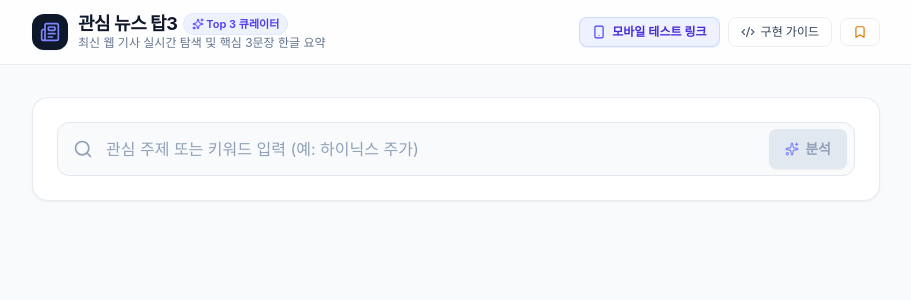
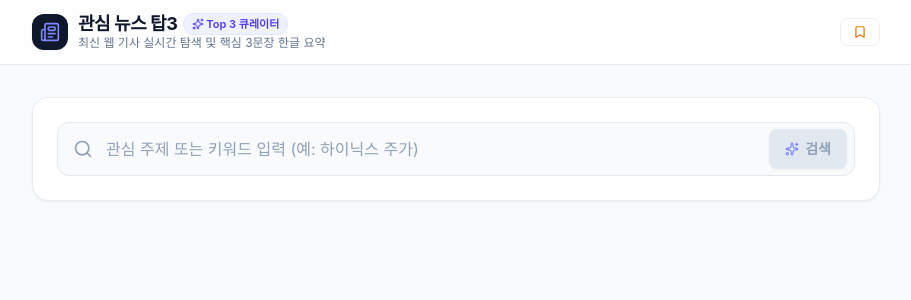
Before and after one commit to koreaseman-ux/summary_article, a React (Vite) app: page / in a window 1280 px wide. Shown: the top 300 px of the page, without its empty margins (184-1095 px from the left). Built offline with nearby package versions, Linux system fonts and the light colour scheme; a web font is replaced by a local one.

Commit message:
feat: simplify header buttons and update search button label to '검색'

```diff
--- a/src/App.tsx
+++ b/src/App.tsx
@@ -151,9 +151,7 @@ export default function App() {
     <div className="min-h-screen flex flex-col bg-slate-50 text-slate-900 selection:bg-indigo-100 selection:text-indigo-900 pb-16">
       {/* Sticky Top Header */}
       <Header
-        onOpenApiGuide={() => setIsApiGuideOpen(true)}
         onOpenBookmarks={() => setIsBookmarksOpen(true)}
-        onOpenMobileConnect={() => setIsMobileConnectOpen(true)}
         bookmarkCount={bookmarks.length}
       />
 
--- a/src/components/Header.tsx
+++ b/src/components/Header.tsx
@@ -1,17 +1,13 @@
 import React from 'react';
-import { Sparkles, Code2, Bookmark, Newspaper, Smartphone } from 'lucide-react';
+import { Sparkles, Bookmark, Newspaper } from 'lucide-react';
 
 interface HeaderProps {
-  onOpenApiGuide: () => void;
   onOpenBookmarks: () => void;
-  onOpenMobileConnect: () => void;
   bookmarkCount: number;
 }
 
 export const Header: React.FC<HeaderProps> = ({
-  onOpenApiGuide,
   onOpenBookmarks,
-  onOpenMobileConnect,
   bookmarkCount,
 }) => {
   return (
@@ -39,25 +35,6 @@ export const Header: React.FC<HeaderProps> = ({
 
         {/* Action Buttons */}
         <div className="flex items-center gap-1.5 sm:gap-2">
-          {/* Mobile Test Link Button */}
-          <button
-            onClick={onOpenMobileConnect}
-            className="flex items-center gap-1.5 px-3 py-1.5 text-xs font-semibold text-indigo-700 bg-indigo-50 hover:bg-indigo-100 rounded-lg transition-colors border border-indigo-200/80 shadow-2xs"
-            title="스마트폰에서 테스트하기"
-          >
-            <Smartphone className="w-3.5 h-3.5 text-indigo-600" />
-            <span>모바일 테스트 링크</span>
-          </button>
-
-          <button
-            onClick={onOpenApiGuide}
-            className="hidden sm:flex items-center gap-1.5 px-3 py-1.5 text-xs font-medium text-slate-700 hover:text-slate-900 hover:bg-slate-100 rounded-lg transition-colors border border-slate-200/70"
-            title="웹앱 구현 및 API 연동 가이드"
-          >
-            <Code2 className="w-3.5 h-3.5 text-slate-600" />
-            <span>구현 가이드</span>
-          </button>
-
           <button
             onClick={onOpenBookmarks}
             className="relative flex items-center gap-1.5 px-3 py-1.5 text-xs font-medium text-slate-700 hover:text-slate-900 hover:bg-slate-100 rounded-lg transition-colors border border-slate-200/70"
--- a/src/components/SearchSection.tsx
+++ b/src/components/SearchSection.tsx
@@ -69,7 +69,7 @@ export const SearchSection: React.FC<SearchSectionProps> = ({
           ) : (
             <>
               <Sparkles className="w-3.5 h-3.5 text-indigo-400" />
-              <span>분석</span>
+              <span>검색</span>
             </>
           )}
         </button>
```
